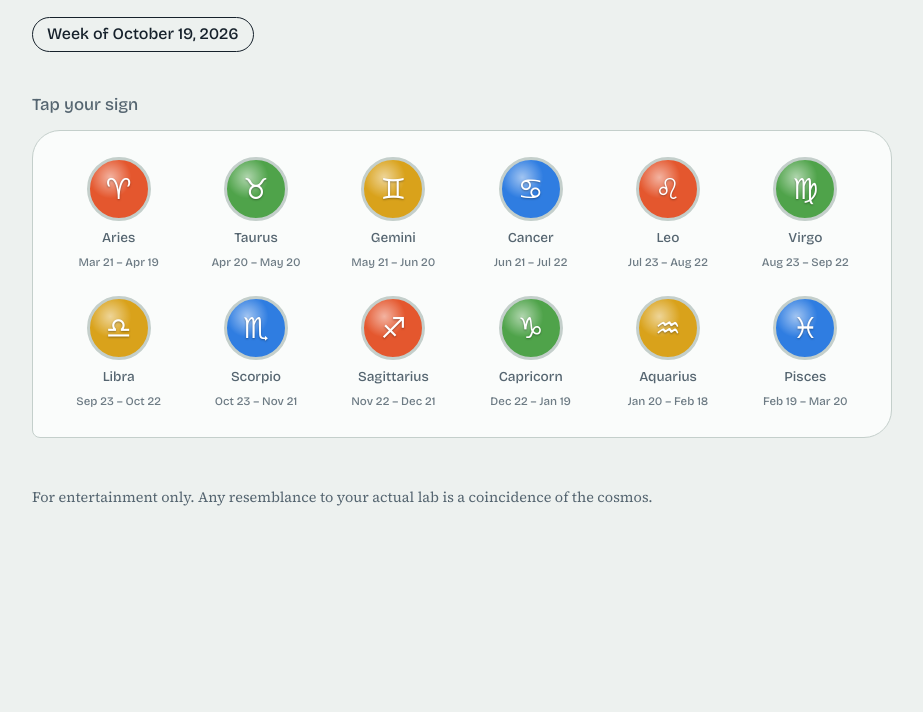
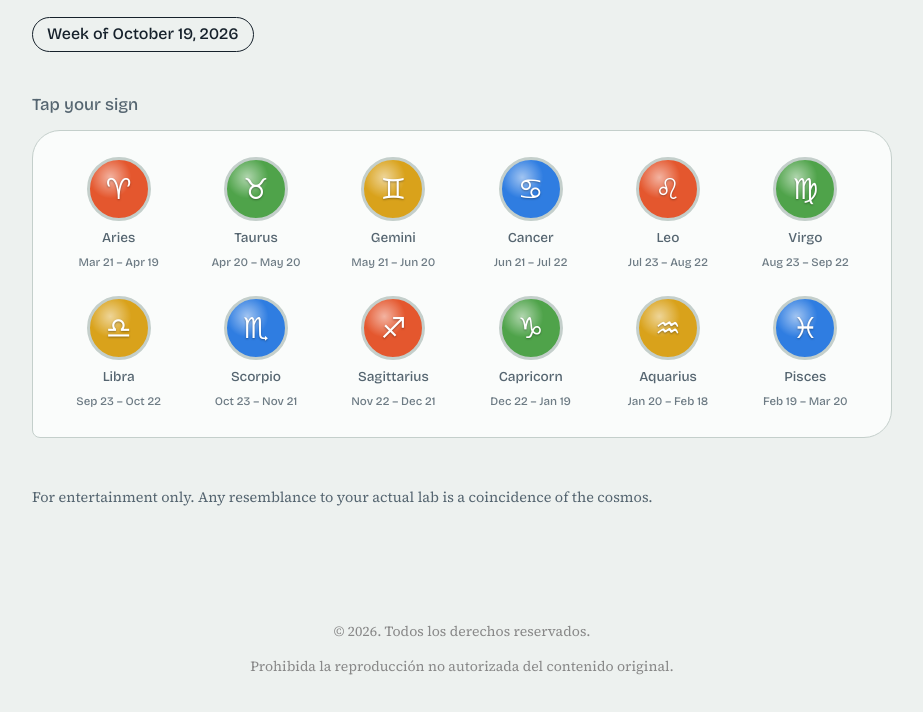
Before and after one commit to labhoroscope/labhoroscope, a plain HTML site: page index.html in a window 1280 px wide. Shown: the part 181-893 px from the top of the page, without its empty margins (178-1101 px from the left). Before the commit the page ends 800 px from the top, so only its background shows below. Drawn offline with nearby package versions, Linux system fonts and the light colour scheme.

Commit message:
copyright .html

```diff
--- a/index.html
+++ b/index.html
@@ -144,5 +144,11 @@ function reveal(i, btn) {
   reading.scrollIntoView({ behavior: window.matchMedia("(prefers-reduced-motion:reduce)").matches ? "auto" : "smooth", block: "nearest" });
 }
 </script>
+
+<footer style="text-align: center; padding: 20px; font-size: 14px; color: #888;">
+  <p>© 2026. Todos los derechos reservados.</p>
+  <p>Prohibida la reproducción no autorizada del contenido original.</p>
+</footer>
+
 </body>
 </html>
```
